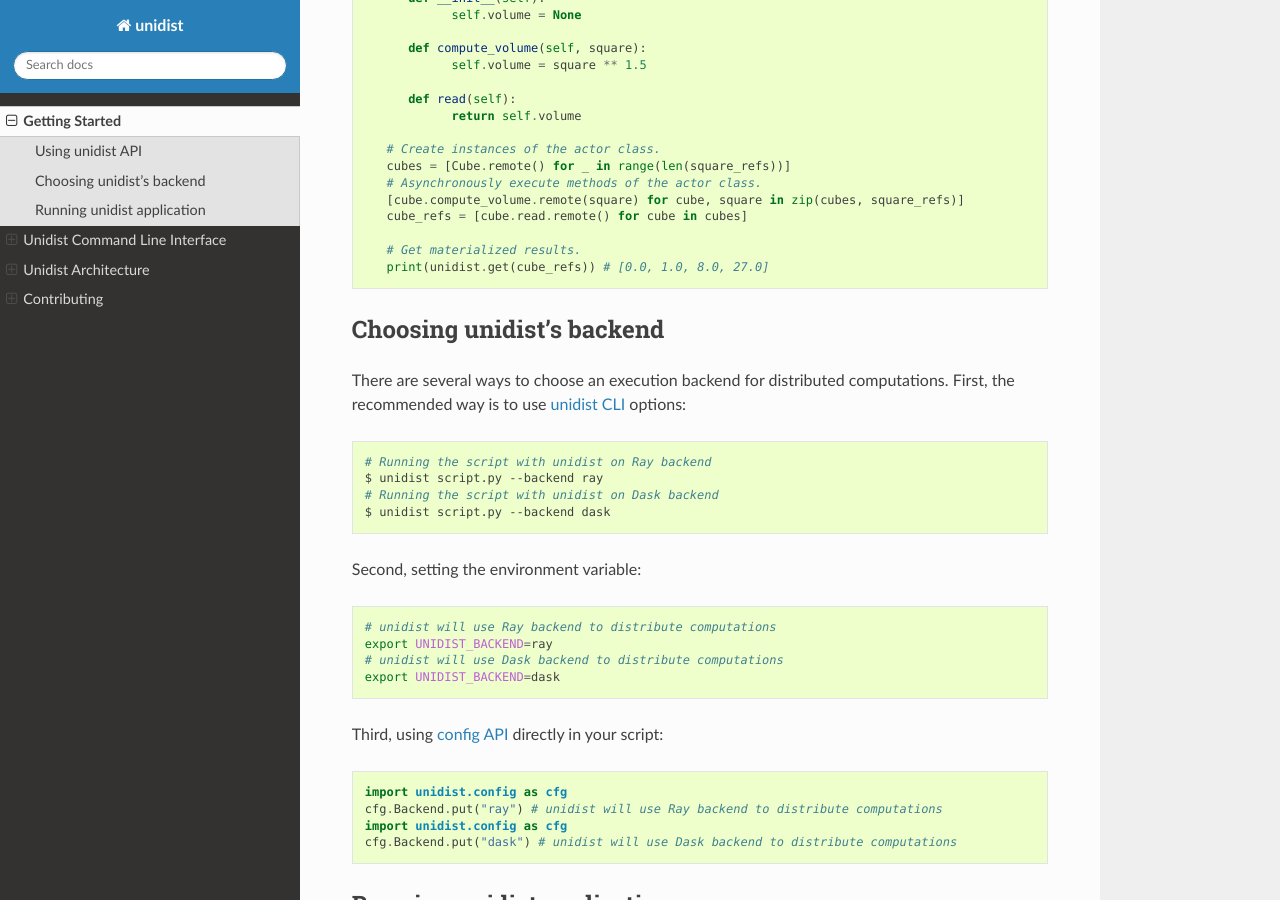
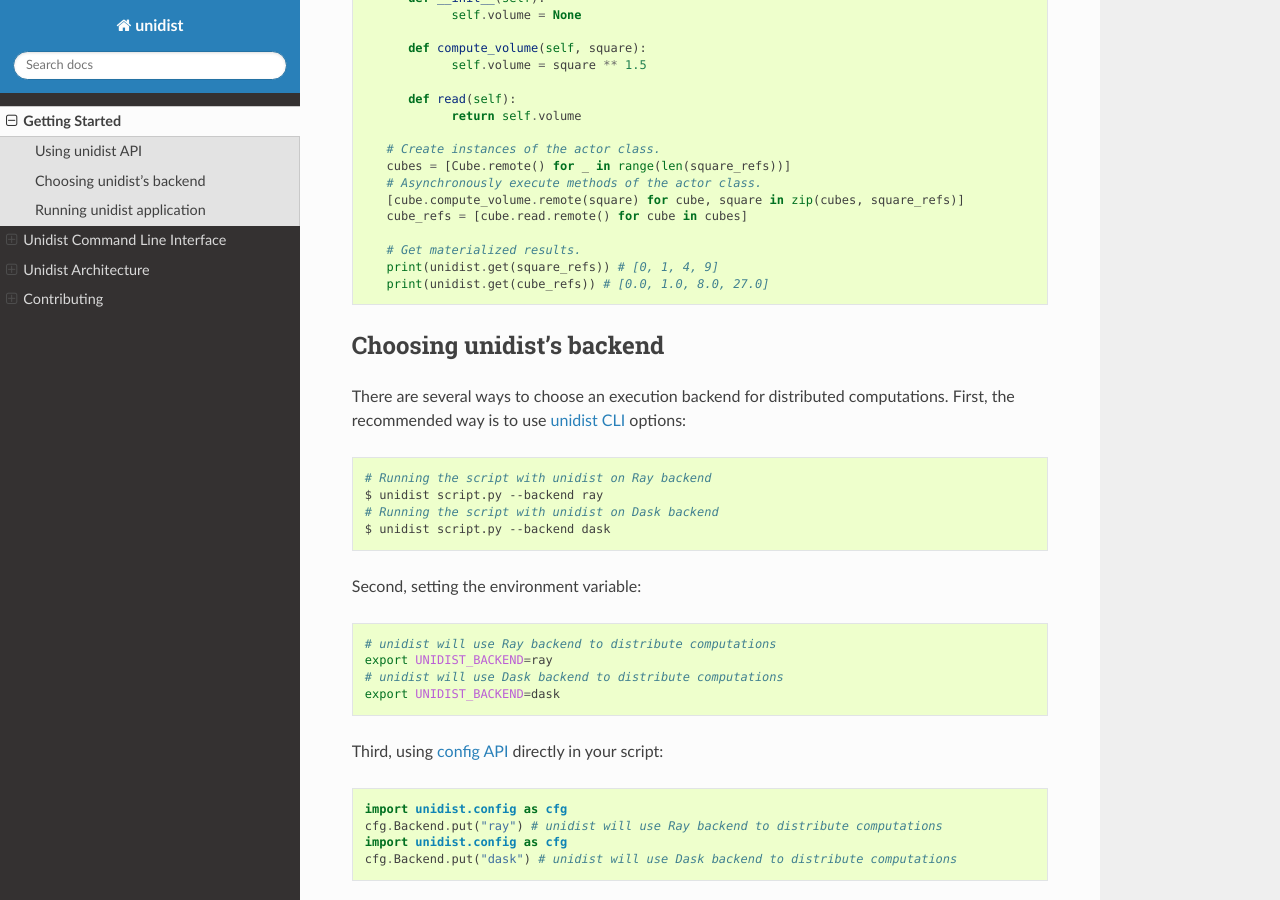
Before and after one commit to modin-project/unidist, a Sphinx documentation site: the page built from docs/getting_started.rst, in a window 1280 px wide and 900 px high, scrolled down 702 px. Built offline with Sphinx 7.4.7 and the Read the Docs theme 2.0.0, drawn with Linux system fonts in a browser that asks for light colours.

Commit message:
Add ud.get(square_refs)

```diff
--- a/docs/getting_started.rst
+++ b/docs/getting_started.rst
@@ -53,6 +53,7 @@
       cube_refs = [cube.read.remote() for cube in cubes]
 
       # Get materialized results.
+      print(unidist.get(square_refs)) # [0, 1, 4, 9]
       print(unidist.get(cube_refs)) # [0.0, 1.0, 8.0, 27.0]
 
 Choosing unidist's backend
```
